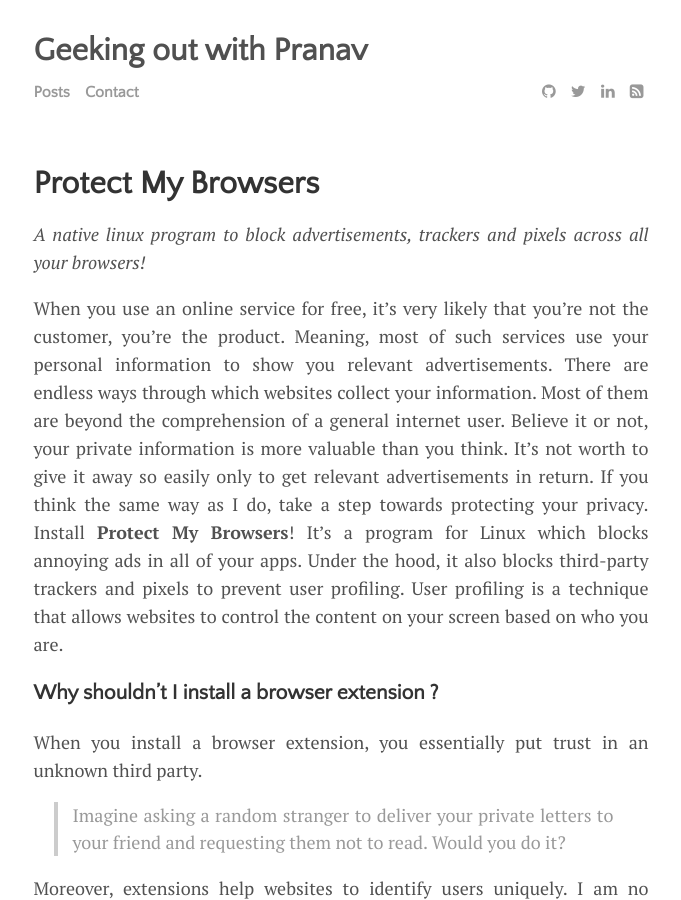
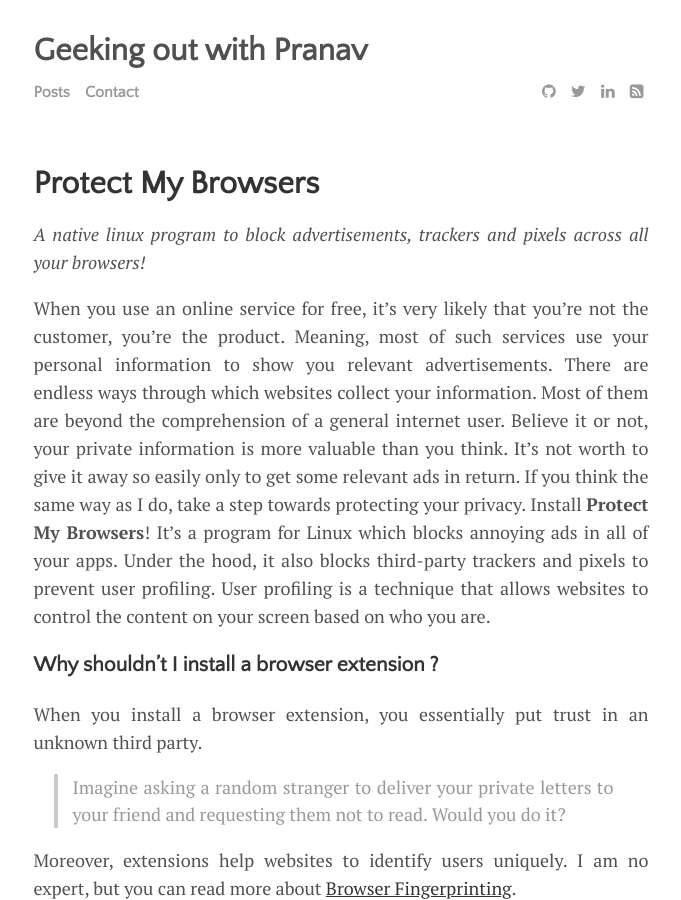
Before and after one commit to pranavgaikwad/pranavgaikwad.github.io, a Jekyll site: the page built from _posts/2018-12-20-protect-my-browsers.md, in a window 1280 px wide and 900 px high. Shown: the whole window, without its empty margins (299-980 px from the left). Built offline with Jekyll 4.4.1, drawn with Linux system fonts in a browser that asks for light colours; comment, search, counter and statistics services are not loaded.

Commit message:
updated post

```diff
--- a/_posts/2018-12-20-protect-my-browsers.md
+++ b/_posts/2018-12-20-protect-my-browsers.md
@@ -7,7 +7,7 @@ permalink: /protect-my-browsers
 tags: [Internet Privacy, Ad Blocker]
 ---
 
-When you use an online service for free, it's very likely that you're not the customer, you're the product. Meaning, most of such services use your personal information to show you relevant advertisements. There are endless ways through which websites collect your information. Most of them are beyond the comprehension of a general internet user. Believe it or not, your private information is more valuable than you think. It's not worth to give it away so easily only to get relevant advertisements in return. If you think the same way as I do, take a step towards protecting your privacy. Install **Protect My Browsers**! It's a program for Linux which blocks annoying ads in all of your apps. Under the hood, it also blocks third-party trackers and pixels to prevent user profiling. User profiling is a technique that allows websites to control the content on your screen based on who you are.
+When you use an online service for free, it's very likely that you're not the customer, you're the product. Meaning, most of such services use your personal information to show you relevant advertisements. There are endless ways through which websites collect your information. Most of them are beyond the comprehension of a general internet user. Believe it or not, your private information is more valuable than you think. It's not worth to give it away so easily only to get some relevant ads in return. If you think the same way as I do, take a step towards protecting your privacy. Install **Protect My Browsers**! It's a program for Linux which blocks annoying ads in all of your apps. Under the hood, it also blocks third-party trackers and pixels to prevent user profiling. User profiling is a technique that allows websites to control the content on your screen based on who you are.
 
 ### Why shouldn't I install a browser extension ?
 
```
